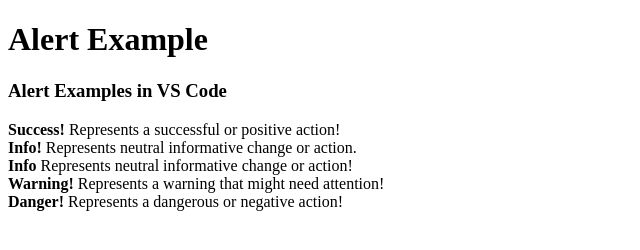
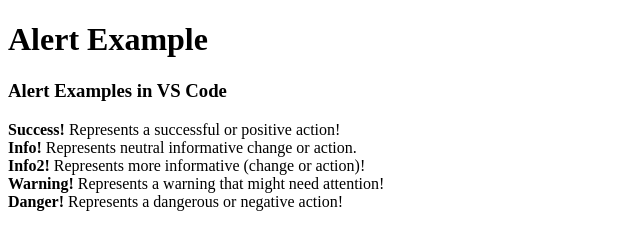
Before and after one commit to radiesel/start-dev-change-demo, a plain HTML site: page index.html in a window 1280 px wide. Shown: the full height of the page, 0-640 px from the left. Drawn offline with Linux system fonts and the light colour scheme.

Commit message:
another new features also

```diff
--- a/index.html
+++ b/index.html
@@ -9,8 +9,9 @@
     <body>
         <h1>Alert Example</h1>
         <h3>Alert Examples in VS Code</h3>
-        <strong> Success!</strong> Represents a successful or positive action!<br>       <strong> Info!</strong> Represents neutral informative change or action.<br>
-        <strong> Info</strong> Represents neutral informative change or action!<br>
+        <strong> Success!</strong> Represents a successful or positive action!<br>
+        <strong> Info!</strong> Represents neutral informative change or action.<br>
+        <strong> Info2!</strong> Represents more informative (change or action)!<br>
         <strong> Warning!</strong> Represents a warning that might need attention!<br>
         <strong> Danger!</strong> Represents a dangerous or negative action!<br>
     </body>
```
